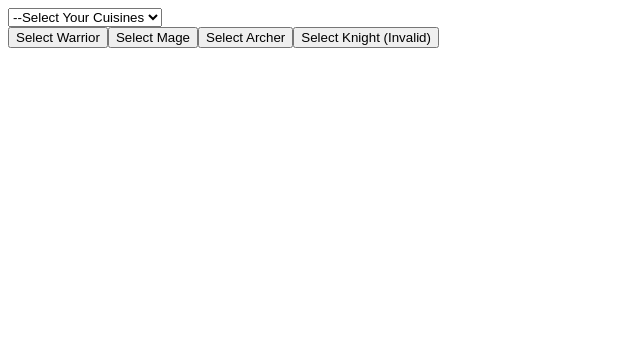
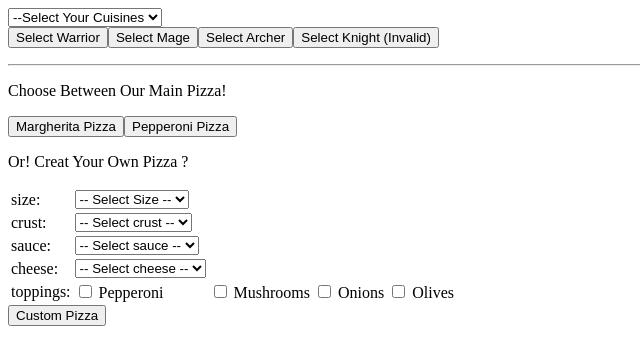
Before and after one commit to vcpc/DesignPatterns-Belal, an Angular app: page / in a window 1280 px wide. Shown: the top 364 px of the page, without its empty margins (0-640 px from the left). Built offline with nearby package versions, Linux system fonts and the light colour scheme.

Commit message:
feat(@add): add builder

```diff
--- a/src/app/app.component.html
+++ b/src/app/app.component.html
@@ -1,2 +1,3 @@
 <app-abstract-factory></app-abstract-factory>
 <app-factory-method></app-factory-method>
+<app-builder></app-builder>
--- /dev/null
+++ b/src/app/core/classes/builder/pizza-director.ts
@@ -0,0 +1,52 @@
+import { Injectable } from '@angular/core';
+import { ConcretePizzaBuilder } from './concretePizzaBuilder';
+import { Pizza } from './pizza';
+/**
+ * This class serves as a director for creating different types of pizzas.
+ * It utilizes the ConcretePizzaBuilder to construct specific pizzas .
+ */
+@Injectable({
+  providedIn: 'root',
+})
+export class PizzaDirector {
+  /**
+   * Creates a Margherita pizza.
+   * @returns A new Pizza object representing a Margherita pizza.
+   */
+  createMargheritaPizza() {
+    const pizza: ConcretePizzaBuilder = new ConcretePizzaBuilder();
+    pizza.setSize('medium');
+    pizza.setCrust('thin');
+    pizza.setSauce('tomato');
+    pizza.setCheese('mozzarella');
+    pizza.setToppings(['tomatoes', 'basil']);
+    return pizza.build();
+  }
+  /**
+   * Creates a Pepperoni pizza.
+   * @returns A new Pizza object representing a Pepperoni pizza.
+   */
+  createPepperoniPizza() {
+    const pizza: ConcretePizzaBuilder = new ConcretePizzaBuilder();
+    pizza.setSize('large');
+    pizza.setCrust('thick');
+    pizza.setSauce('tomato');
+    pizza.setCheese('mozzarella');
+    pizza.setToppings(['pepperoni']);
+    return pizza.build();
+  }
+  /**
+   * Creates a custom pizza.
+   * @param _pizza The Pizza object containing desired size, crust, sauce, cheese, and toppings.
+   * @returns A new Pizza object representing a custom pizza built using the provided object.
+   */
+  createCustomPizza(_pizza: Pizza): Pizza {
+    const pizza: ConcretePizzaBuilder = new ConcretePizzaBuilder();
+    pizza.setSize(_pizza.size);
+    pizza.setCrust(_pizza.crust);
+    pizza.setSauce(_pizza.sauce);
+    pizza.setCheese(_pizza.cheese);
+    pizza.setToppings(_pizza.toppings);
+    return pizza.build();
+  }
+}
--- a/src/app/core/classes/builder/pizza.ts
+++ b/src/app/core/classes/builder/pizza.ts
@@ -1,26 +1,22 @@
-/**
- * Represents a pizza object with size, crust, sauce, cheese, and toppings.
- */
 export class Pizza {
   /**
-   * Creates an instance of Pizza.
-   * @param size - The size of the pizza.
-   * @param crust - The crust type of the pizza.
-   * @param sauce - The sauce of the pizza.
-   * @param cheese - The cheese type of the pizza.
-   * @param toppings[] - An array of toppings for the pizza.
+   * The size of the pizza ('small', 'medium', 'large').
    */
-  constructor(
-    public size: string,
-    public crust: string,
-    public sauce: string,
-    public cheese: string,
-    public toppings: string[]
-  ) {
-    this.size = size;
-    this.crust = crust;
-    this.sauce = sauce;
-    this.cheese = cheese;
-    this.toppings = toppings;
-  }
+  size: string = '';
+  /**
+   * The type of crust for the pizza ('thin', 'thick', 'stuffed').
+   */
+  crust: string = '';
+  /**
+   * The sauce type used on the pizza ('tomato', 'pesto', 'white sauce').
+   */
+  sauce: string = '';
+  /**
+   * The cheese type used on the pizza ('mozzarella', 'cheddar', 'feta').
+   */
+  cheese: string = '';
+  /**
+   * An array of strings representing the toppings on the pizza (['pepperoni', 'mushrooms','onions','olives']).
+   */
+  toppings: string[] = [];
 }
--- /dev/null
+++ b/src/app/core/components/builder/builder.component.html
@@ -0,0 +1,158 @@
+<section>
+  <hr />
+  <p>Choose Between Our Main Pizza!</p>
+  <button (click)="onMargheritaPizzaClick()">Margherita Pizza</button>
+  <button (click)="onPepperoniPizzaClick()">Pepperoni Pizza</button>
+  <p>Or! Creat Your Own Pizza ?</p>
+  <form [formGroup]="customPizzaForm" (ngSubmit)="onCustomPizzaSubmit()">
+    <table>
+      <tbody>
+        <tr>
+          <td>
+            <label for="customPizzaSize">size: </label>
+          </td>
+          <td>
+            <select
+              formControlName="size"
+              name="customPizzaSize"
+              id="customPizzaSize"
+            >
+              <option selected disabled value="">-- Select Size --</option>
+              <option>small</option>
+              <option>medium</option>
+              <option>large</option>
+            </select>
+          </td>
+        </tr>
+        <tr>
+          <td>
+            <label for="customPizzaCrust">crust: </label>
+          </td>
+          <td>
+            <select
+              formControlName="crust"
+              name="customPizzaCrust"
+              id="customPizzaCrust"
+            >
+              <option selected disabled value="">-- Select crust --</option>
+              <option>thin</option>
+              <option>thick</option>
+              <option>stuffed</option>
+            </select>
+          </td>
+        </tr>
+        <tr>
+          <td>
+            <label for="customPizzaSauce">sauce: </label>
+          </td>
+          <td>
+            <select
+              formControlName="sauce"
+              name="customPizzaSauce"
+              id="customPizzaSauce"
+            >
+              <option selected disabled value="">-- Select sauce --</option>
+              <option>tomato</option>
+              <option>pesto</option>
+              <option>white sauce</option>
+            </select>
+          </td>
+        </tr>
+        <tr>
+          <td>
+            <label for="customPizzaCheese">cheese: </label>
+          </td>
+          <td>
+            <select
+              formControlName="cheese"
+              name="customPizzaCheese"
+              id="customPizzaCheese"
+            >
+              <option selected disabled value="">-- Select cheese --</option>
+              <option>mozzarella</option>
+              <option>cheddar</option>
+              <option>feta</option>
+            </select>
+          </td>
+        </tr>
+        <tr>
+          <td>toppings:</td>
+          <td>
+            <label
+              ><input
+                (change)="onCheckboxChange($event)"
+                type="checkbox"
+                name="topping"
+                value="pepperoni"
+              />
+              Pepperoni</label
+            >
+          </td>
+          <td>
+            <label
+              ><input
+                (change)="onCheckboxChange($event)"
+                type="checkbox"
+                name="topping"
+                value="mushrooms"
+              />
+              Mushrooms</label
+            >
+          </td>
+          <td>
+            <label
+              ><input
+                (change)="onCheckboxChange($event)"
+                type="checkbox"
+                name="topping"
+                value="onions"
+              />
+              Onions</label
+            >
+          </td>
+          <td>
+            <label
+              ><input
+                (change)="onCheckboxChange($event)"
+                type="checkbox"
+                name="topping"
+                value="olives"
+              />
+              Olives</label
+            ><br />
+          </td>
+        </tr>
+      </tbody>
+    </table>
+    <button>Custom Pizza</button>
+    @if (customPizzaForm.invalid && startValidation) {
+    <p style="color: red; font-weight: bold; font-style: italic">
+      All fields required*
+    </p>
+    }
+  </form>
+  @if (pizza && !startValidation) {
+  <h3>Your Order >></h3>
+  <ul>
+    <li>
+      <p>{{ pizza.size }}</p>
+    </li>
+    <li>
+      <p>{{ pizza.crust }}</p>
+    </li>
+    <li>
+      <p>{{ pizza.sauce }}</p>
+    </li>
+    <li>
+      <p>{{ pizza.cheese }}</p>
+    </li>
+    <p>Topping:</p>
+    @for (item of pizza.toppings; track $index) {
+    <li>
+      <p>{{ item }}</p>
+    </li>
+    }
+  </ul>
+
+  }
+</section>
--- /dev/null
+++ b/src/app/core/components/builder/builder.component.ts
@@ -0,0 +1,90 @@
+import {
+  FormArray,
+  FormBuilder,
+  FormControl,
+  FormGroup,
+  FormsModule,
+  ReactiveFormsModule,
+  Validators,
+} from '@angular/forms';
+import { PizzaDirector } from './../../classes/builder/pizza-director';
+import { Component } from '@angular/core';
+import { CommonModule } from '@angular/common';
+import { Pizza } from '../../classes/builder/pizza';
+
+@Component({
+  selector: 'app-builder',
+  standalone: true,
+  imports: [ReactiveFormsModule, CommonModule, FormsModule],
+  templateUrl: './builder.component.html',
+  styleUrl: './builder.component.css',
+})
+export class BuilderComponent {
+  /** Array to store selected toppings */
+  toppings: string[] = [];
+  /** Holds the built pizza object */
+  pizza!: Pizza;
+  /** Flag to trigger validation message */
+  startValidation: boolean = false;
+  constructor(
+    /** Injected PizzaDirector service */
+    private _PizzaDirector: PizzaDirector,
+    /** Injected FormBuilder service */
+    private _FormBuilder: FormBuilder
+  ) {}
+  /**
+   * FormGroup with form controls and validators for pizza configuration
+   */
+  customPizzaForm: FormGroup = this._FormBuilder.group({
+    size: ['', [Validators.required]],
+    crust: ['', [Validators.required]],
+    sauce: ['', [Validators.required]],
+    cheese: ['', [Validators.required]],
+    toppings: [[], [Validators.required]],
+  });
+  /**
+   * Handles checkbox change events for toppings selection
+   * @param e Event object from the checkbox change
+   */
+  onCheckboxChange(e: any) {
+    if (!this.toppings.includes(e.target.value)) {
+      this.toppings.push(e.target.value);
+    } else {
+      this.toppings.splice(this.toppings.indexOf(e.target.value), 1);
+    }
+  }
+  /**
+   * Builds a Margherita pizza and sets pizza
+   *clear validation of custom pizza if the clint choose to order menu pizza rather than the custom pizza and he was not fill all inputs
+   */
+  onMargheritaPizzaClick(): void {
+    this.startValidation = false;
+    const pizza = this._PizzaDirector.createMargheritaPizza();
+    this.pizza = pizza;
+  }
+  /**
+   * Builds a Margherita pizza and sets pizza
+   *clear validation of custom pizza if the clint choose to order menu pizza rather than the custom pizza and he was not fill all inputs
+   */
+  onPepperoniPizzaClick(): void {
+    this.startValidation = false;
+    const pizza = this._PizzaDirector.createPepperoniPizza();
+    this.pizza = pizza;
+  }
+  /**
+   * Builds a custom pizza based on user input and performs validation to hangle errors
+   */
+  onCustomPizzaSubmit(): void {
+    this.startValidation = true;
+    this.customPizzaForm.get('toppings')?.setValue(this.toppings);
+    const customPizza = this._PizzaDirector.createCustomPizza(
+      this.customPizzaForm.value
+    );
+    if (this.customPizzaForm.valid) {
+      this.startValidation = false;
+      this.pizza = customPizza;
+    } else {
+      this.startValidation = true;
+    }
+  }
+}
```
Also changed, not shown: src/app/core/classes/builder/concretePizzaBuilder.ts (+22 -34 lines), src/app/core/core.module.ts (+8 -2 lines), src/app/core/interfaces/builder/PizzaBuilder.ts (+10 -25 lines), src/app/core/components/builder/builder.component.css (added).
